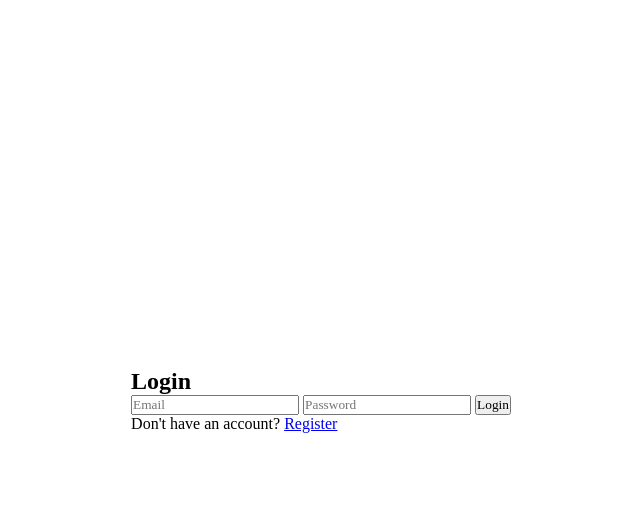
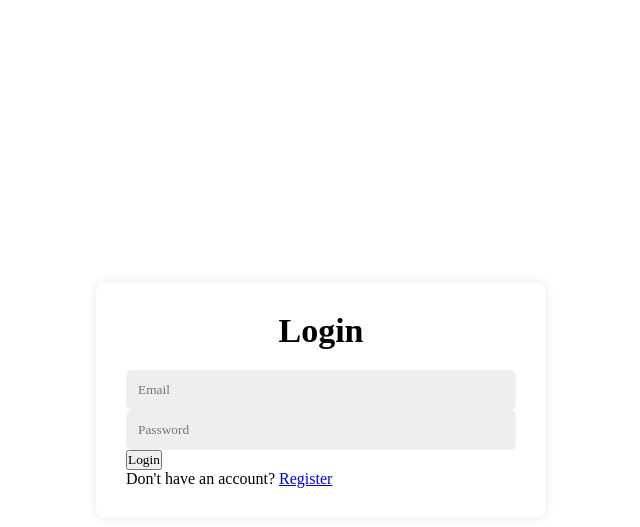
Before and after one commit to DavidPeradilla/LVMEN-Liturgicals, a PHP site: page /Login.html in a window 1280 px wide. Shown: the top 527 px of the page, without its empty margins (319-959 px from the left). Run offline with PHP 8.4, Linux system fonts and the light colour scheme.

Commit message:
update 10:08

```diff
--- a/login.css
+++ b/login.css
@@ -12,3 +12,32 @@ body{
     min-height: 100vh;
 
 }
+
+.box1{
+    margin: 0 15px;
+
+}
+
+.form-box{
+    width: 100%;
+    max-width: 450px;
+    padding: 30px;
+    background: #ffff;
+    border-radius: 10px;
+    box-shadow: 0 0 10px rgba(0, 0, 0, 0.1);
+}
+
+h2{
+    font-size: 34px;
+    text-align: center;
+    margin-bottom: 20px;
+}
+
+input{
+    width: 100%;
+    padding: 12px;
+    background: #eee;
+    border-radius: 6px;
+    border: none;
+    outline: none;
+}
```
Also changed, not shown: Login.html (line endings or trailing spaces).
